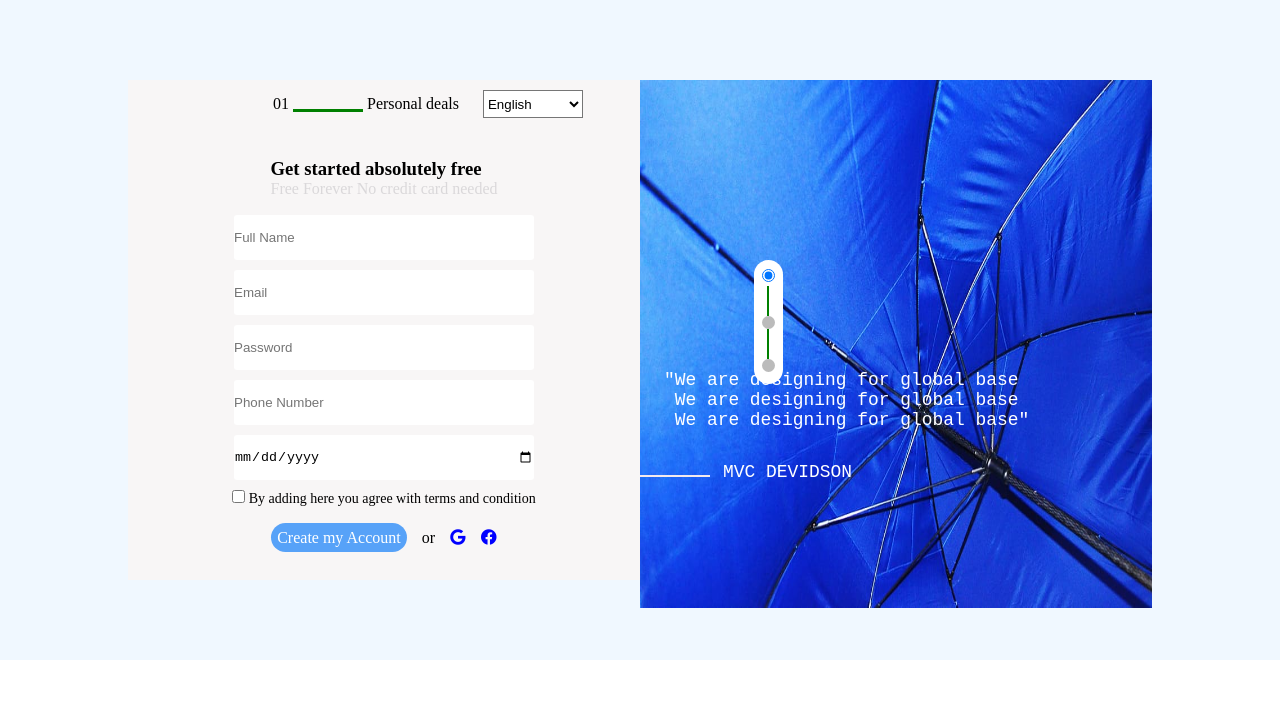
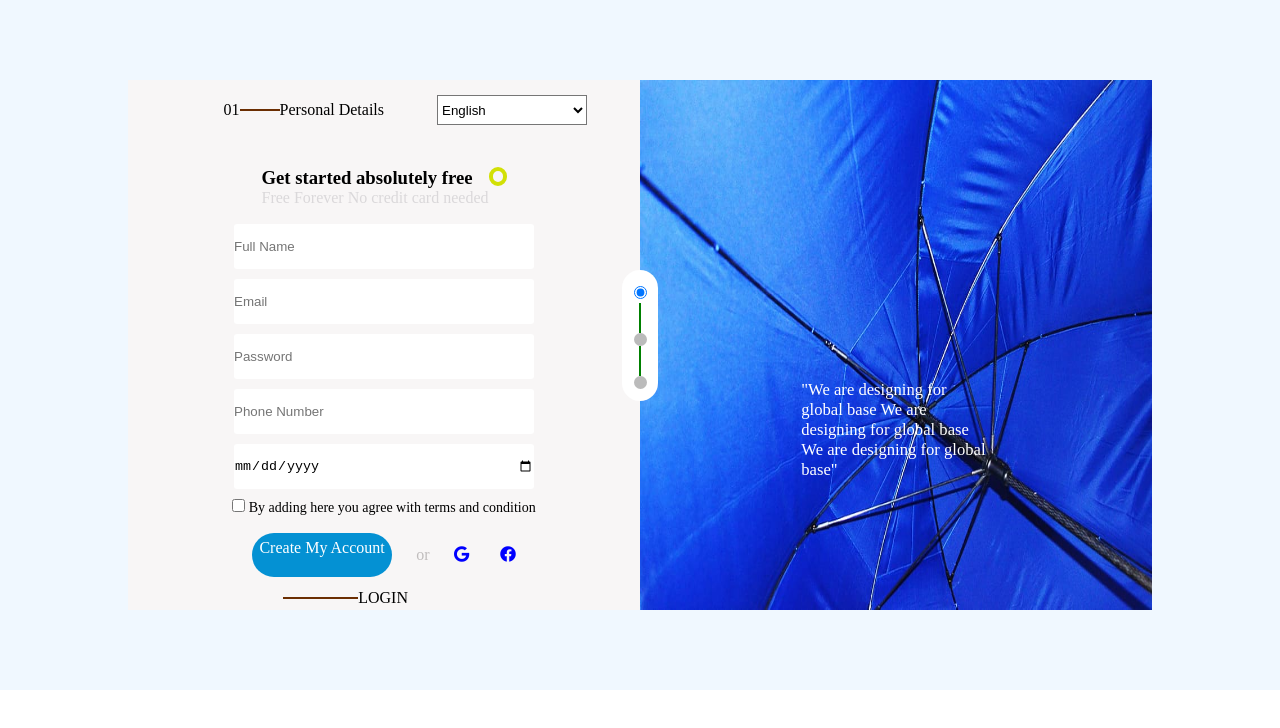
Before and after one commit to waleednaseer/FrontEndPacticing, a plain HTML site: page index.html in a window 1280 px wide. Drawn offline with Linux system fonts and the light colour scheme.

Commit message:
second commit

```diff
--- a/SignUpStyle.css
+++ b/SignUpStyle.css
@@ -13,14 +13,14 @@ body{
 }
 .signUp{
     width: 80%;
-    height: 500px;
+    height: 530px;
     margin: auto;
     padding: 80px;
 
 }
 .left-content{
 width: 50%;
-height: 500px;
+height: 530px;
 background-color: rgb(248, 246, 246);
 float: left;
 display: flex;
@@ -28,7 +28,7 @@ flex-direction: column;
 }
 .right-content{
 width: 50%;
-height: 500px;
+height: 530px;
 
 float: left;
 }
@@ -62,9 +62,10 @@ float: left;
     border: none;
 }
 .h-4{
-    margin-top: 22px;
+    margin-top: 14px;
     width: 100%;
-    height: 100px;
+    height: 50px;
+
 
 }
 .content-4{
@@ -79,7 +80,7 @@ float: left;
     height: auto;
     background-color: chocolate;
 }
-.center{
+/* .center{
     width: 13px;
     height: 108px;
     position: absolute;
@@ -95,6 +96,7 @@ float: left;
     display: flex;
     flex-direction: column;
 }
+*/
 .dot{
     height: 13px;
     width: 13px;
@@ -106,3 +108,36 @@ float: left;
     top: 350px;
     right: 240px;
 }
+.img{
+   background-image: url(blue.jpg);
+   background-repeat: no-repeat;
+   background-size: 100% 100%;
+   width: 100%;
+   height: 530px;
+}
+.center
+{
+    width: 80%;
+    height: 462px;
+
+    position: absolute;
+    top: 270px;
+    text-align: -webkit-center;
+}
+.center > .content{
+    width: 36px;
+    height: 131px;
+    background-color:white;
+border-radius: 50px;
+}
+.link{
+    width: 10vw;
+    height: 4vh;
+    text-decoration: none;
+    color: white;
+    background-color: rgb(4, 145, 211);
+    border-radius: 30px;
+    padding: 6px;
+    /* margin: auto; */
+    text-align: center;
+}
--- a/index.html
+++ b/index.html
@@ -4,7 +4,12 @@
     <meta charset="UTF-8" />
     <meta http-equiv="X-UA-Compatible" content="IE=edge" />
     <meta name="viewport" content="width=device-width, initial-scale=1.0" />
-    <link rel="stylesheet" href="https://pro.fontawesome.com/releases/v5.10.0/css/all.css" integrity="sha384-AYmEC3Yw5cVb3ZcuHtOA93w35dYTsvhLPVnYs9eStHfGJvOvKxVfELGroGkvsg+p" crossorigin="anonymous"/>
+    <link
+      rel="stylesheet"
+      href="https://pro.fontawesome.com/releases/v5.10.0/css/all.css"
+      integrity="sha384-AYmEC3Yw5cVb3ZcuHtOA93w35dYTsvhLPVnYs9eStHfGJvOvKxVfELGroGkvsg+p"
+      crossorigin="anonymous"
+    />
     <link rel="stylesheet" href="SignUpStyle.css" />
     <title>SignUpPage</title>
   </head>
@@ -13,7 +18,7 @@
       <div class="signUp">
         <div class="left-content">
           <div class="h-1">
-            <span style="margin-left: 145px">01</span>
+            <!-- <span style="margin-left: 145px">01</span>
             <span
               ><progress
                 id="file"
@@ -32,7 +37,57 @@
                 <option value="English">English</option>
                 <option value="Urdu">Urdu</option>
               </select>
-            </span>
+            </span> -->
+            <div
+              style="
+                width: 100%;
+                height: 40px;
+                display: flex;
+                justify-content: center;
+              "
+            >
+              <div style="width: 50%; height: 40px">
+                <!-- 01 <span style="width: 45px; height: 3px; background-color: brown; display: inline-block; margin-bottom: 3px;"></span>
+                  Personal Details -->
+                <div
+                  style="
+                    display: flex;
+                    justify-content: end;
+                    align-items: center;
+                    height: 40px;
+                  "
+                >
+                  01
+                  <span
+                    style="
+                      width: 40px;
+                      height: 2px;
+                      background-color: rgb(107, 46, 2);
+                    "
+                  ></span>
+                  Personal Details
+                </div>
+              </div>
+              <div style="width: 50%; height: 40px">
+                <div
+                  style="
+                    display: flex;
+                    justify-content: center;
+                    align-items: center;
+                    height: 40px;
+                  "
+                >
+                  <select
+                    name="lang"
+                    id="drpdwn"
+                    style="width: 150px; height: 30px; background-color: white"
+                  >
+                    <option value="English">English</option>
+                    <option value="Urdu">Urdu</option>
+                  </select>
+                </div>
+              </div>
+            </div>
           </div>
           <div class="h-2">
             <div class="content">
@@ -41,6 +96,14 @@
                 Free Forever No credit card needed
               </p>
             </div>
+            <div
+              style="
+                width: 10px;
+                height: 11px;
+                border: 4px solid rgb(210, 224, 5);
+                border-radius: 20px;
+              "
+            ></div>
           </div>
           <div class="h-3">
             <div class="">
@@ -105,34 +168,108 @@
               />
             </div>
             <div class="labels">
-              <p style="font-size: 14px; ">
+              <p style="font-size: 14px">
                 <input type="checkbox" placeholder="Phone Number" />
                 By adding here you agree with terms and condition
               </p>
             </div>
           </div>
           <div class="h-4">
-               <div class="content-4">
-                   <div>
-                <a href="#" style="background-color: rgb(87, 162, 248); padding: 6px; border-radius: 25px;color: white;text-decoration: none;"> Create my Account</a>
+            <!-- <div class="content-4">
+              <div>
+                <a
+                  href="#"
+                  style="
+                    background-color: rgb(87, 162, 248);
+                    padding: 6px;
+                    border-radius: 25px;
+                    color: white;
+                    text-decoration: none;
+                  "
+                >
+                  Create my Account</a
+                >
+              </div>
+              <div>or</div>
+              <span style="color: blue"><i class="fab fa-google"></i></span>
+              <span style="color: blue"><i class="fab fa-facebook"></i></span>
+            </div> -->
+            <div style="width: 61%; height: 48px; margin: auto">
+              <div
+                style="
+                  display: flex;
+                  height: 50px;
+                  justify-content: space-evenly;
+                  align-items: center;
+                "
+              >
+                <a href="" class="link">Create My Account</a>
+                <div style="color: rgb(192, 189, 189)">or</div>
+                <div
+                  style="
+                    display: flex;
+                    width: 62px;
+                    height: 30px;
+                    justify-content: space-between;
+                    align-items: center;
+                  "
+                >
+                  <span style="color: blue"><i class="fab fa-google"></i></span>
+                  <span style="color: blue"
+                    ><i class="fab fa-facebook"></i
+                  ></span>
                 </div>
-                   <div>or</div>
-                   <span style="color: blue;"><i class="fab fa-google"></i></span>
-                   <span style="color: blue;"><i class="fab fa-facebook"></i></span>
-               </div>
+              </div>
+            </div>
+          </div>
+          <div class="h-5" style="width: 280px; height: 40px;">
+            <div style="
+            display: flex;
+            justify-content: end;
+            align-items: center;
+            height: 40px;
+          ">
+          <span style="
+              width: 75px;
+              height: 2px;
+              background-color: rgb(107, 46, 2);
+            "></span>
+          LOGIN
+        </div>
           </div>
         </div>
         <div class="center">
-            <div class="flex">
+          <!-- <div class="flex">
                   <div><input type="radio" checked></div>
                   <div class="line" style="border-left: 2px solid green;height: 30px; margin-left: 5px;"></div>
                   <div class="dot"></div>
                   <div class="line" style="border-left: 2px solid green;height: 30px;margin-left: 5px;"></div>
                   <div class="dot"></div>
-            </div>
+            </div> -->
+          <div class="content">
+            <div style="padding-top: 15px"><input type="radio" checked /></div>
+            <div
+              class="line"
+              style="
+                border-left: 2px solid green;
+                height: 30px;
+                margin-left: 17px;
+              "
+            ></div>
+            <div class="dot"></div>
+            <div
+              class="line"
+              style="
+                border-left: 2px solid green;
+                height: 30px;
+                margin-left: 17px;
+              "
+            ></div>
+            <div class="dot"></div>
+          </div>
         </div>
         <div class="right-content">
-            <div>
+          <!-- <div>
                 <img src="blue.jpg" alt="" style="width: 40vw; height: 66vh; opacity: 20px;">
             </div>
             <div class="right-text">
@@ -147,13 +284,27 @@
 
                                     </pre>
 
+            </div> -->
+
+          <div class="img">
+            <div
+              style="
+                width: 100%;
+                height: 500px;
+                display: flex;
+                justify-content: center;
+                align-items: end;
+              "
+            >
+              <div style="width: 37%; height: 200px; font-size: 1.3vw;color: white;">
+                "We are designing for global base We are designing for global
+                base We are designing for global base"
+              </div>
+
             </div>
-
+          </div>
         </div>
-
       </div>
-
     </div>
-
   </body>
 </html>
```
